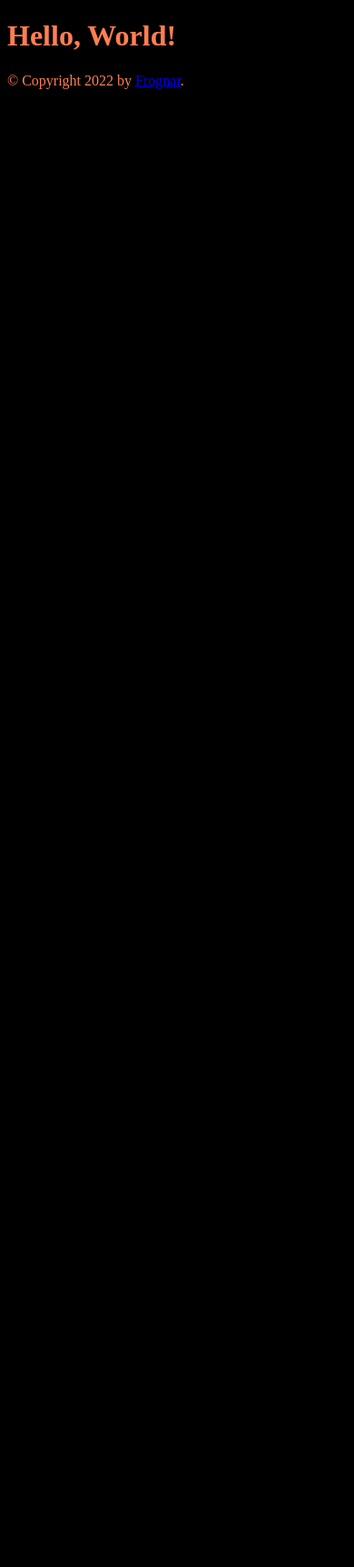
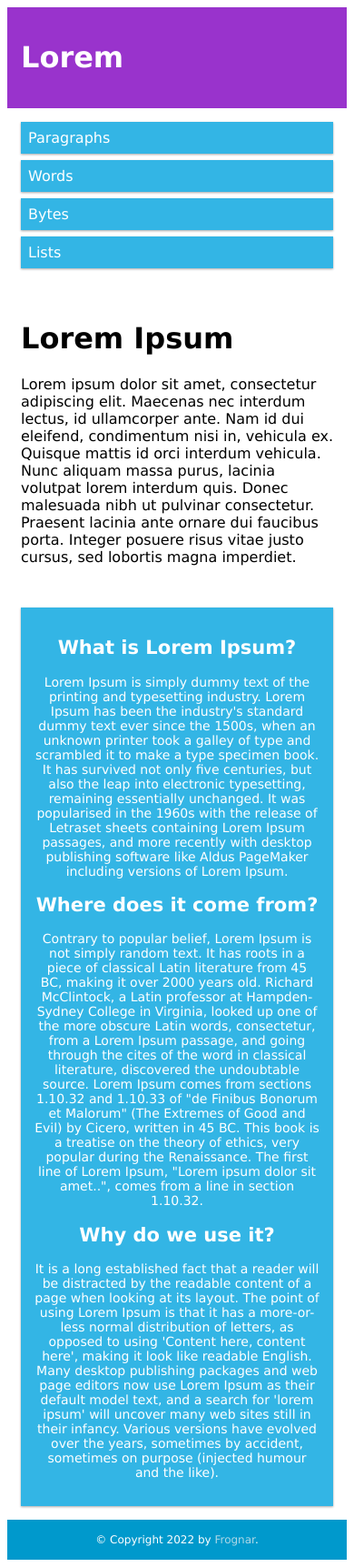
Before and after one commit to Frognar/FroFlask, a Flask app: page / in a window 390 px wide. Shown: the whole page at 91% size. Before the commit the page ends 98 px from the top, so only its background shows below. Run offline with Flask 2, Linux system fonts and the light colour scheme.

Commit message:
Creating a responsive website template

```diff
--- a/static/style.css
+++ b/static/style.css
@@ -1,4 +1,100 @@
-body {
-    background-color: black;
-    color: coral;
-}
+* {
+    box-sizing: border-box;
+  }
+
+  .row::after {
+    content: "";
+    clear: both;
+    display: table;
+  }
+
+  [class*="col-"] {
+    float: left;
+    padding: 15px;
+  }
+
+  html {
+    font-family: "Lucida Sans", sans-serif;
+  }
+
+  #header {
+    background-color: #9933cc;
+    color: #ffffff;
+    padding: 15px;
+  }
+
+  .menu ul {
+    list-style-type: none;
+    margin: 0;
+    padding: 0;
+  }
+
+  .menu li {
+    padding: 8px;
+    margin-bottom: 7px;
+    background-color: #33b5e5;
+    color: #ffffff;
+    box-shadow: 0 1px 3px rgba(0,0,0,0.12), 0 1px 2px rgba(0,0,0,0.24);
+  }
+
+  .menu li:hover {
+    background-color: #0099cc;
+  }
+
+  .aside {
+    background-color: #33b5e5;
+    padding: 15px;
+    color: #ffffff;
+    text-align: center;
+    font-size: 14px;
+    box-shadow: 0 1px 3px rgba(0,0,0,0.12), 0 1px 2px rgba(0,0,0,0.24);
+  }
+
+  #footer {
+    background-color: #0099cc;
+    color: #ffffff;
+    text-align: center;
+    font-size: 12px;
+    padding: 15px;
+  }
+
+  #footer > a {
+    color: lightblue;
+    text-decoration: none;
+  }
+
+  /* For mobile phones: */
+  [class*="col-"] {
+    width: 100%;
+  }
+
+  @media only screen and (min-width: 600px) {
+    /* For tablets: */
+    .col-s-1 {width: 8.33%;}
+    .col-s-2 {width: 16.66%;}
+    .col-s-3 {width: 25%;}
+    .col-s-4 {width: 33.33%;}
+    .col-s-5 {width: 41.66%;}
+    .col-s-6 {width: 50%;}
+    .col-s-7 {width: 58.33%;}
+    .col-s-8 {width: 66.66%;}
+    .col-s-9 {width: 75%;}
+    .col-s-10 {width: 83.33%;}
+    .col-s-11 {width: 91.66%;}
+    .col-s-12 {width: 100%;}
+  }
+  @media only screen and (min-width: 768px) {
+    /* For desktop: */
+    .col-1 {width: 8.33%;}
+    .col-2 {width: 16.66%;}
+    .col-3 {width: 25%;}
+    .col-4 {width: 33.33%;}
+    .col-5 {width: 41.66%;}
+    .col-6 {width: 50%;}
+    .col-7 {width: 58.33%;}
+    .col-8 {width: 66.66%;}
+    .col-9 {width: 75%;}
+    .col-10 {width: 83.33%;}
+    .col-11 {width: 91.66%;}
+    .col-12 {width: 100%;}
+  }
--- a/templates/hello.html
+++ b/templates/hello.html
@@ -1,16 +1,61 @@
 {% extends "layout.html" %}
 {% block title %}Index{% endblock %}
 {% block head %}
-  {{ super() }}
-  <style type="text/css">
-    .important { color: #336699; }
-  </style>
+{{ super() }}
+<style type="text/css">
+  .important {
+    color: #336699;
+  }
+</style>
 {% endblock %}
 {% block content %}
-    <title>Hello from Flask</title>
-    {% if name %}
-    <h1>Hello {{ name }}!</h1>
-    {% else %}
-    <h1>Hello, World!</h1>
-    {% endif %}
+<title>Hello from Flask</title>
+
+<div class="row">
+  <div class="col-3 col-s-3 menu">
+    <ul>
+      <li>Paragraphs</li>
+      <li>Words</li>
+      <li>Bytes</li>
+      <li>Lists</li>
+    </ul>
+  </div>
+
+  <div class="col-6 col-s-9">
+    <h1>Lorem Ipsum</h1>
+    <p>Lorem ipsum dolor sit amet, consectetur adipiscing elit. Maecenas nec interdum lectus, id ullamcorper ante. Nam id dui
+    eleifend, condimentum nisi in, vehicula ex. Quisque mattis id orci interdum vehicula. Nunc aliquam massa purus, lacinia
+    volutpat lorem interdum quis. Donec malesuada nibh ut pulvinar consectetur. Praesent lacinia ante ornare dui faucibus
+    porta. Integer posuere risus vitae justo cursus, sed lobortis magna imperdiet.</p>
+  </div>
+
+  <div class="col-3 col-s-12">
+    <div class="aside">
+      <h2>What is Lorem Ipsum?</h2>
+      <p>Lorem Ipsum is simply dummy text of the printing and typesetting industry.
+        Lorem Ipsum has been the industry's standard dummy text ever since the 1500s,
+        when an unknown printer took a galley of type and scrambled it to make a type specimen book.
+        It has survived not only five centuries, but also the leap into electronic typesetting,
+        remaining essentially unchanged. It was popularised in the 1960s with the release of Letraset sheets containing Lorem Ipsum passages,
+        and more recently with desktop publishing software like Aldus PageMaker including versions of Lorem Ipsum.</p>
+
+      <h2>Where does it come from?</h2>
+      <p>Contrary to popular belief, Lorem Ipsum is not simply random text. It has roots in a piece of classical Latin literature from 45 BC,
+        making it over 2000 years old. Richard McClintock, a Latin professor at Hampden-Sydney College in Virginia,
+        looked up one of the more obscure Latin words, consectetur, from a Lorem Ipsum passage,
+        and going through the cites of the word in classical literature, discovered the undoubtable source.
+        Lorem Ipsum comes from sections 1.10.32 and 1.10.33 of "de Finibus Bonorum et Malorum" (The Extremes of Good and Evil) by Cicero,
+        written in 45 BC. This book is a treatise on the theory of ethics, very popular during the Renaissance. The first line of Lorem Ipsum,
+        "Lorem ipsum dolor sit amet..", comes from a line in section 1.10.32.</p>
+
+      <h2>Why do we use it?</h2>
+      <p>It is a long established fact that a reader will be distracted by the readable content of a page when looking at its layout.
+        The point of using Lorem Ipsum is that it has a more-or-less normal distribution of letters, as opposed to using 'Content here, content here',
+        making it look like readable English. Many desktop publishing packages and web page editors now use Lorem Ipsum as their default model text,
+        and a search for 'lorem ipsum' will uncover many web sites still in their infancy. Various versions have evolved over the years,
+        sometimes by accident, sometimes on purpose (injected humour and the like).</p>
+    </div>
+  </div>
+</div>
+
 {% endblock %}
--- a/templates/layout.html
+++ b/templates/layout.html
@@ -3,13 +3,24 @@
 
 <head>
   {% block head %}
+  <meta name="viewport" content="width=device-width, initial-scale=1.0">
   <link rel="stylesheet" href="{{ url_for('static', filename='style.css') }}">
   <title>{% block title %}{% endblock %} - My Webpage</title>
   {% endblock %}
 </head>
 
 <body>
-  <div id="content">{% block content %}{% endblock %}</div>
+  <div id="header">
+    {% if name %}
+    <h1>{{name}}</h1>
+    {% else %}
+    <h1>Lorem</h1>
+    {% endif %}
+  </div>
+  <div id="content">
+    {% block content %}
+    {% endblock %}
+  </div>
   <div id="footer">
     {% block footer %}
     &copy; Copyright 2022 by <a href="https://github.com/Frognar/">Frognar</a>.
```
